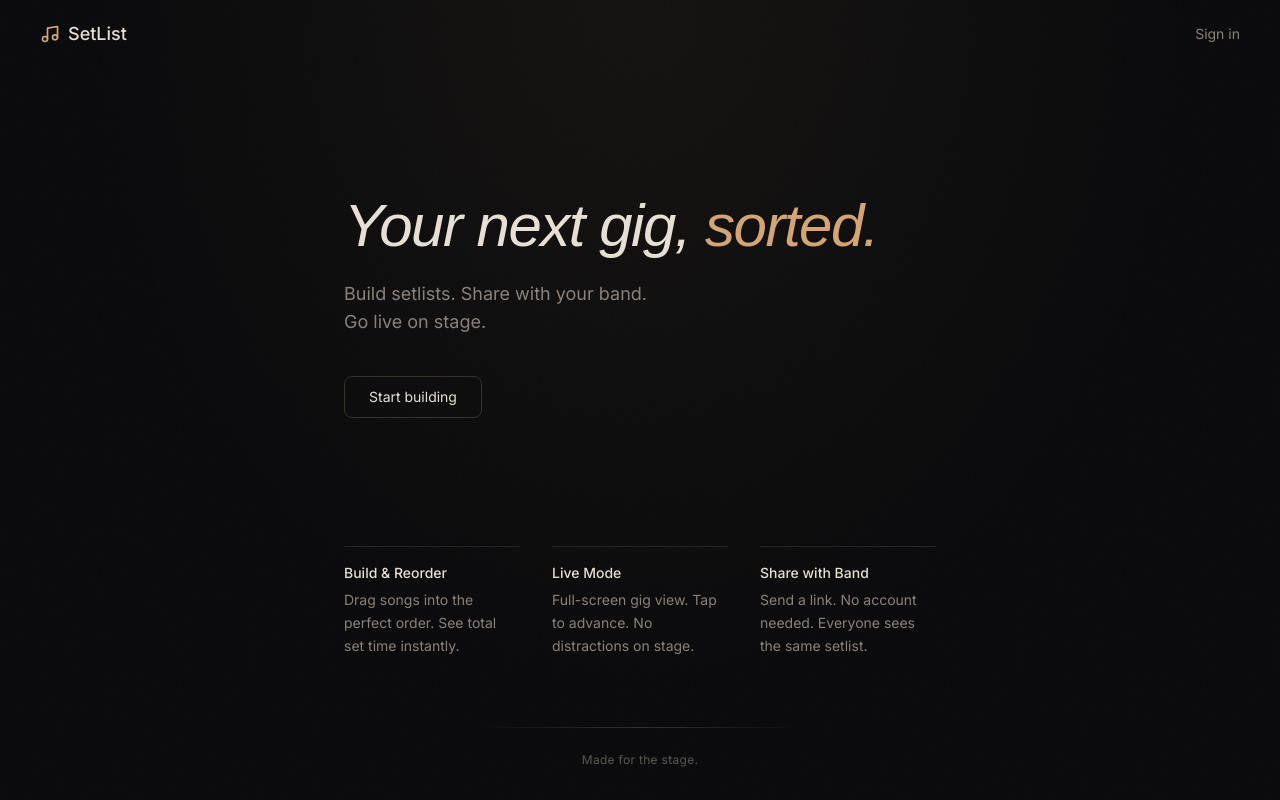
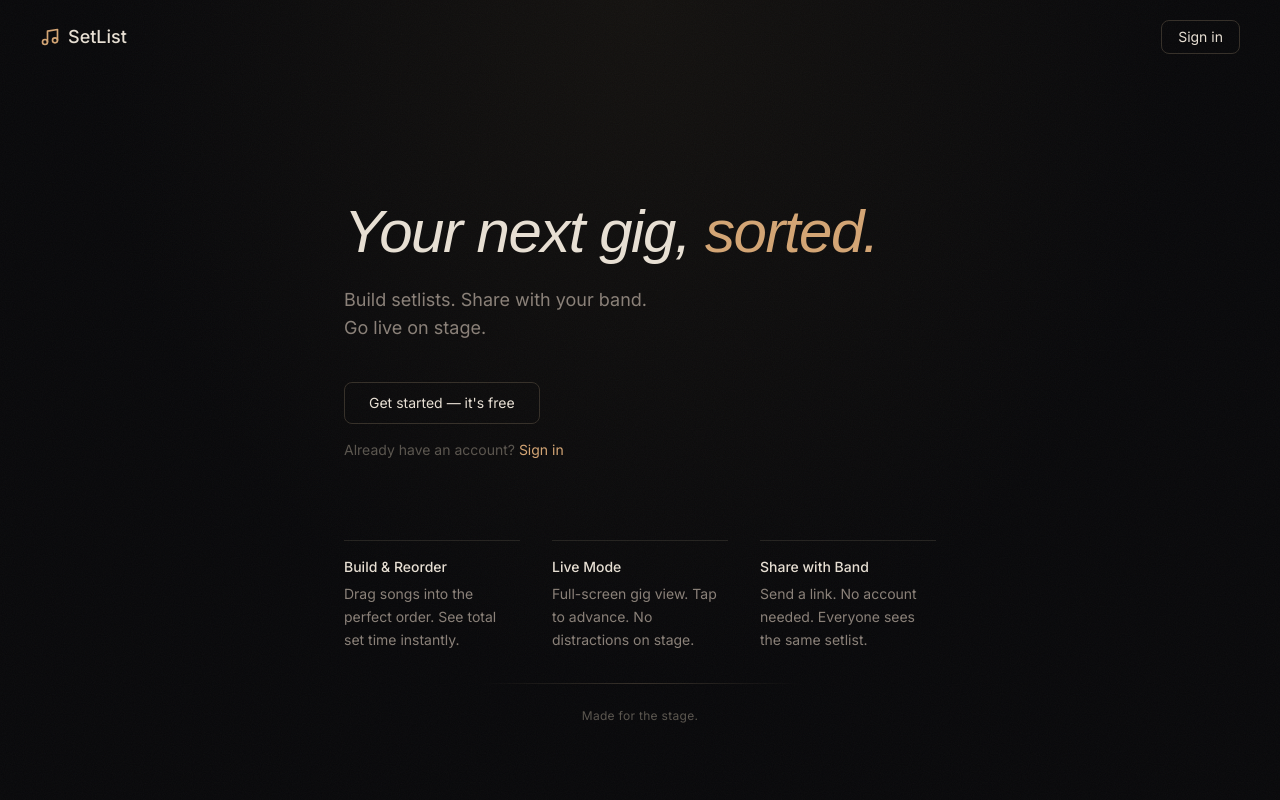
Before and after one commit to langdonf/CueQueue, a Next.js app: page / in a window 1280 px wide. Built offline with nearby package versions, Linux system fonts and the light colour scheme; a web font is replaced by a local one.

Commit message:
UX improvements

```diff
--- a/package.json
+++ b/package.json
@@ -3,7 +3,7 @@
   "version": "0.1.0",
   "private": true,
   "scripts": {
-    "dev": "next dev",
+    "dev": "next dev --turbopack",
     "build": "next build",
     "start": "next start",
     "lint": "next lint"
--- a/src/app/(auth)/layout.tsx
+++ b/src/app/(auth)/layout.tsx
@@ -8,8 +8,8 @@ export default function AuthLayout({
   return (
     <div className="min-h-dvh flex flex-col items-center justify-center px-6">
       <div className="flex items-center gap-2 mb-10">
-        <Music className="w-6 h-6 text-primary" />
-        <span className="text-xl font-medium">SetList</span>
+        <Music className="w-8 h-8 text-primary" />
+        <span className="text-4xl font-medium">SetList</span>
       </div>
       <div className="w-full max-w-sm">{children}</div>
     </div>
--- a/src/app/(auth)/login/login-form.tsx
+++ b/src/app/(auth)/login/login-form.tsx
@@ -134,6 +134,8 @@ export default function LoginForm() {
       <form onSubmit={handleLogin} className="flex flex-col gap-4">
         <input
           type="email"
+          name="email"
+          autoComplete="email"
           placeholder="you@example.com"
           value={email}
           onChange={(e) => setEmail(e.target.value)}
--- a/src/app/page.tsx
+++ b/src/app/page.tsx
@@ -18,14 +18,14 @@ export default function HomePage() {
         </div>
         <Link
           href="/login"
-          className="text-sm text-[#8a8078] hover:text-[#e8e0d4] transition-colors"
+          className="px-4 py-1.5 text-sm text-[#e8e0d4] border border-[#352f28] rounded-lg hover:bg-[#1a1816] transition-colors"
         >
           Sign in
         </Link>
       </header>
 
       {/* Hero */}
-      <main className="flex-1 flex flex-col px-6 sm:px-10 pt-24 sm:pt-32 max-w-2xl mx-auto w-full">
+      <main className="flex flex-col px-6 sm:px-10 pt-24 sm:pt-32 max-w-2xl mx-auto w-full">
         <h1
           className="splash-fade-in text-4xl sm:text-5xl lg:text-6xl tracking-tight text-[#e8e0d4] text-center sm:text-left"
           style={{ fontFamily: "var(--font-display)", fontStyle: "italic" }}
@@ -40,17 +40,23 @@ export default function HomePage() {
           Go live on stage.
         </p>
 
-        <div className="splash-fade-in-d2 mt-10 flex justify-center sm:justify-start">
+        <div className="splash-fade-in-d2 mt-10 flex flex-col items-center sm:items-start gap-4">
           <Link
             href="/signup"
             className="px-6 py-2.5 text-sm text-[#e8e0d4] border border-[#352f28] rounded-lg hover:bg-[#1a1816] transition-colors"
           >
-            Start building
+            Get started — it&apos;s free
           </Link>
+          <p className="text-sm text-[#5a554e]">
+            Already have an account?{" "}
+            <Link href="/login" className="text-[#d4a574] hover:underline">
+              Sign in
+            </Link>
+          </p>
         </div>
 
         {/* Feature highlights */}
-        <div className="splash-fade-in-d3 mt-24 sm:mt-32 grid grid-cols-1 sm:grid-cols-3 gap-10 sm:gap-8 w-full">
+        <div className="splash-fade-in-d3 mt-16 sm:mt-20 grid grid-cols-1 sm:grid-cols-3 gap-10 sm:gap-8 w-full">
           <div className="border-t border-[#252320] pt-4">
             <h3 className="text-sm font-medium text-[#e8e0d4]">
               Build & Reorder
--- a/src/lib/supabase/client.ts
+++ b/src/lib/supabase/client.ts
@@ -1,4 +1,7 @@
 import { createBrowserClient } from "@supabase/ssr";
+
+// 30 days — matches the middleware cookie settings
+const COOKIE_MAX_AGE = 60 * 60 * 24 * 30;
 
 export function createSupabaseBrowserClient() {
   return createBrowserClient(
@@ -8,6 +11,12 @@ export function createSupabaseBrowserClient() {
       auth: {
         flowType: "implicit",
       },
+      cookieOptions: {
+        maxAge: COOKIE_MAX_AGE,
+        path: "/",
+        sameSite: "lax" as const,
+        secure: true,
+      },
     }
   );
 }
--- a/src/middleware.ts
+++ b/src/middleware.ts
@@ -71,6 +71,13 @@ export async function middleware(request: NextRequest) {
   } = await supabase.auth.getUser();
 
 
+  // Redirect logged-in users from splash page to their setlists
+  if (pathname === "/" && user) {
+    const url = request.nextUrl.clone();
+    url.pathname = "/setlists";
+    return NextResponse.redirect(url);
+  }
+
   // Allow public routes
   if (
     pathname === "/" ||
```
